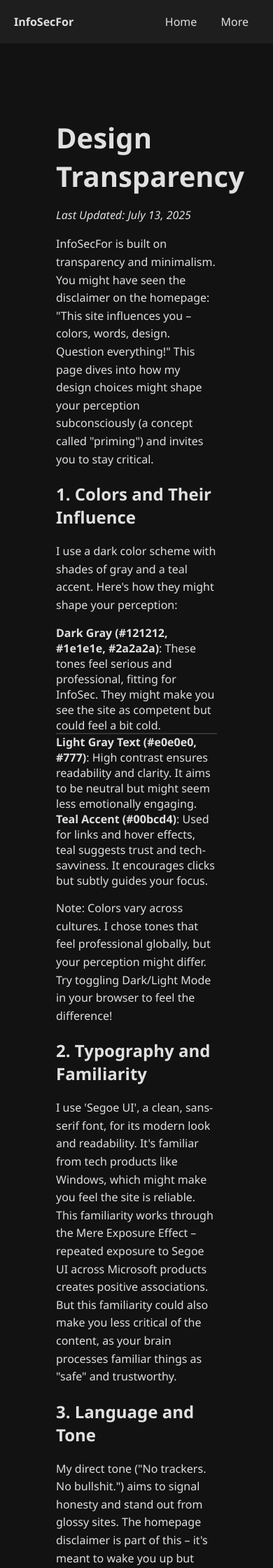
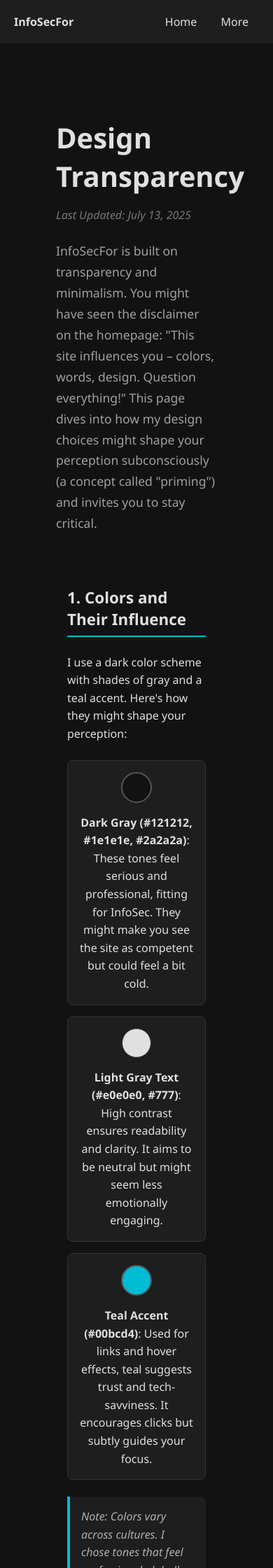
Before and after one commit to SilverHaze99/SilverHaze99.github.io, a Jekyll site: the page built from transparency.md, in a window 390 px wide. Shown: the top 2240 px of the page at 70% size. Built offline with Jekyll 4.4.1, drawn with Linux system fonts in a browser that asks for light colours.

Commit message:
Update style.css

```diff
--- a/assets/css/style.css
+++ b/assets/css/style.css
@@ -210,4 +210,251 @@ header div strong a:hover {
     .project-category h2 {
         font-size: 1.3em;
     }
+/* Transparency Page Styles - Dark Theme */
+.last-updated {
+    color: #777;
+    margin-bottom: 1.5rem;
 }
+
+.intro-text {
+    font-size: 1.1em;
+    color: #a0a0a0;
+    margin-bottom: 2.5rem;
+    line-height: 1.7;
+}
+
+.transparency-section {
+    margin-bottom: 3rem;
+    padding-bottom: 2rem;
+    border-bottom: 1px solid #333;
+}
+
+.transparency-section:last-child {
+    border-bottom: none;
+}
+
+.transparency-section h2 {
+    color: #e0e0e0;
+    border-bottom: 2px solid #00bcd4;
+    padding-bottom: 0.5rem;
+    margin-bottom: 1.5rem;
+    font-size: 1.4em;
+}
+
+.transparency-section h3 {
+    color: #00bcd4;
+    margin-bottom: 0.8rem;
+    font-size: 1.1em;
+}
+
+/* Color Analysis Section */
+.color-analysis {
+    display: flex;
+    flex-direction: column;
+    gap: 1rem;
+    margin: 1.5rem 0;
+}
+
+.color-item {
+    display: flex;
+    align-items: flex-start;
+    gap: 1rem;
+    padding: 1rem;
+    background: #1e1e1e;
+    border-radius: 8px;
+    border: 1px solid #333;
+}
+
+.color-swatch {
+    width: 40px;
+    height: 40px;
+    border-radius: 50%;
+    border: 2px solid #555;
+    flex-shrink: 0;
+}
+
+.color-description {
+    flex: 1;
+    line-height: 1.6;
+}
+
+/* Highlighting important terms */
+.highlight {
+    color: #00bcd4;
+    font-weight: bold;
+    background: rgba(0, 188, 212, 0.1);
+    padding: 0.2rem 0.4rem;
+    border-radius: 4px;
+}
+
+.note {
+    background: #1e1e1e;
+    border-left: 4px solid #00bcd4;
+    padding: 1rem;
+    margin: 1.5rem 0;
+    border-radius: 0 8px 8px 0;
+    color: #b0b0b0;
+    font-style: italic;
+}
+
+/* Layout Points Section */
+.layout-points {
+    display: grid;
+    gap: 1.5rem;
+    margin: 1.5rem 0;
+}
+
+.layout-point {
+    background: #1e1e1e;
+    padding: 1.5rem;
+    border-radius: 8px;
+    border: 1px solid #333;
+    transition: border-color 0.3s ease;
+}
+
+.layout-point:hover {
+    border-color: #00bcd4;
+}
+
+/* Highlight Section */
+.highlight-section {
+    background: linear-gradient(135deg, rgba(0, 188, 212, 0.05), rgba(0, 188, 212, 0.02));
+    border: 1px solid rgba(0, 188, 212, 0.2);
+    padding: 2rem;
+    border-radius: 12px;
+}
+
+.warning-box {
+    background: rgba(156, 39, 176, 0.1);
+    border: 2px solid #9c27b0;
+    padding: 1.5rem;
+    border-radius: 8px;
+    margin: 1.5rem 0;
+}
+
+.warning-box p {
+    margin: 0;
+    color: #e1bee7;
+}
+
+/* Priming Grid */
+.priming-grid {
+    display: grid;
+    grid-template-columns: repeat(auto-fit, minmax(250px, 1fr));
+    gap: 1rem;
+    margin: 1.5rem 0;
+}
+
+.priming-card {
+    background: #1e1e1e;
+    padding: 1.5rem;
+    border-radius: 8px;
+    border: 1px solid #333;
+    text-align: center;
+    transition: transform 0.2s ease, border-color 0.3s ease;
+}
+
+.priming-card:hover {
+    transform: translateY(-2px);
+    border-color: #00bcd4;
+    box-shadow: 0 4px 12px rgba(0, 188, 212, 0.1);
+}
+
+/* Meta Section */
+.meta-section {
+    background: rgba(156, 39, 176, 0.05);
+    border: 1px solid rgba(156, 39, 176, 0.2);
+    padding: 2rem;
+    border-radius: 12px;
+}
+
+.meta-effects {
+    display: flex;
+    flex-direction: column;
+    gap: 1rem;
+    margin: 1.5rem 0;
+}
+
+.meta-effect {
+    display: flex;
+    justify-content: space-between;
+    align-items: center;
+    background: #1e1e1e;
+    padding: 1rem;
+    border-radius: 8px;
+    border-left: 4px solid #9c27b0;
+}
+
+.effect-name {
+    font-weight: bold;
+    color: #e1bee7;
+}
+
+.effect-description {
+    color: #b0b0b0;
+    font-style: italic;
+    text-align: right;
+    flex: 1;
+    margin-left: 1rem;
+}
+
+.meta-note {
+    color: #e1bee7;
+    font-style: italic;
+    margin-top: 1.5rem;
+}
+
+/* Experiment Section */
+.experiment-section {
+    background: linear-gradient(135deg, rgba(0, 188, 212, 0.1), rgba(156, 39, 176, 0.05));
+    border: 2px solid #00bcd4;
+    padding: 2rem;
+    border-radius: 12px;
+}
+
+.experiment-box {
+    background: #1e1e1e;
+    border: 2px solid #00bcd4;
+    padding: 1.5rem;
+    border-radius: 8px;
+    margin-top: 1.5rem;
+    text-align: center;
+}
+
+.experiment-box p {
+    margin: 0;
+    color: #00bcd4;
+    font-weight: bold;
+}
+
+/* Responsive Design */
+@media (max-width: 768px) {
+    .color-item {
+        flex-direction: column;
+        text-align: center;
+    }
+
+    .color-swatch {
+        align-self: center;
+    }
+
+    .priming-grid {
+        grid-template-columns: 1fr;
+    }
+
+    .meta-effect {
+        flex-direction: column;
+        text-align: center;
+        gap: 0.5rem;
+    }
+
+    .effect-description {
+        text-align: center;
+        margin-left: 0;
+    }
+
+    .transparency-section {
+        padding: 1rem;
+        margin-bottom: 2rem;
+    }
+}
```
